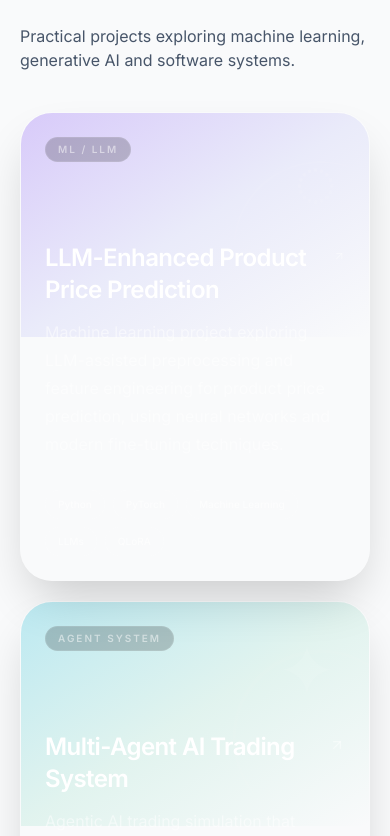
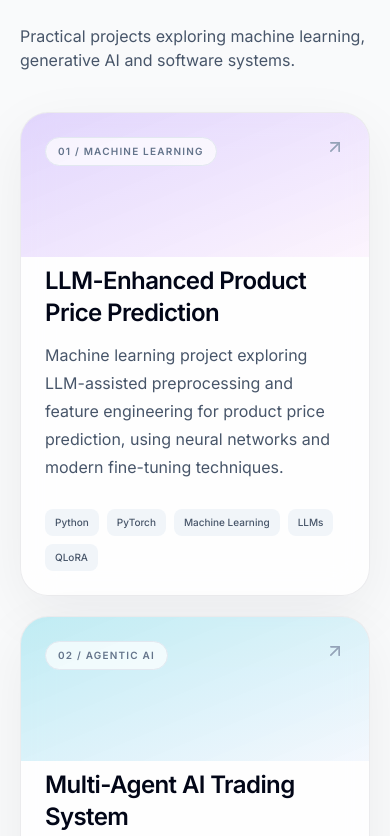
Before and after one commit to J3045/Portfolio-website, a Next.js app: page / in a window 390 px wide. Shown: the part 2048-2884 px from the top of the page. Built offline with nearby package versions, Linux system fonts and the light colour scheme; no server answers.

Commit message:
Modernize portfolio sections for responsive light and dark themes

```diff
--- a/components/project.tsx
+++ b/components/project.tsx
@@ -2,46 +2,7 @@
 import { projectsData } from "@/lib/data";
 import { motion } from "framer-motion";
 import { FiArrowUpRight } from "react-icons/fi";
-
-type ProjectProps = (typeof projectsData)[number] & { index: number };
-
-const visuals = [
-  { icon: "◌", label: "ML / LLM", glow: "from-violet-500/30 via-indigo-500/10 to-transparent" },
-  { icon: "✦", label: "AGENT SYSTEM", glow: "from-cyan-500/25 via-emerald-500/10 to-transparent" },
-  { icon: "▦", label: "DATA / INSIGHTS", glow: "from-blue-500/25 via-violet-500/10 to-transparent" },
-];
-
-export default function Project({ title, description, tags, url, index }: ProjectProps) {
-  const visual = visuals[index % visuals.length];
-  return (
-    <motion.a
-      href={url}
-      target="_blank"
-      rel="noreferrer"
-      initial={{ opacity: 0, y: 30 }}
-      whileInView={{ opacity: 1, y: 0 }}
-      whileHover={{ y: -8 }}
-      viewport={{ once: true }}
-      transition={{ duration: 0.35 }}
-      className="group relative min-h-[430px] overflow-hidden rounded-[2rem] border border-white/10 bg-white/[.035] p-6 shadow-2xl shadow-black/20"
-    >
-      <div className={"absolute inset-x-0 top-0 h-56 bg-gradient-to-br " + visual.glow} />
-      <div className="absolute -right-10 top-12 h-44 w-44 rounded-full border border-white/10 bg-white/[.03] blur-[1px]" />
-      <div className="absolute right-8 top-8 text-7xl font-light text-white/10 transition duration-500 group-hover:scale-110 group-hover:text-white/20">{visual.icon}</div>
-
-      <div className="relative flex h-full flex-col">
-        <div className="mb-20 inline-flex w-fit rounded-full border border-white/10 bg-black/20 px-3 py-1 text-[10px] font-semibold tracking-[0.2em] text-white/50">
-          {visual.label}
-        </div>
-        <div className="mb-3 flex items-start justify-between gap-3">
-          <h3 className="text-2xl font-semibold tracking-tight text-white">{title}</h3>
-          <FiArrowUpRight className="mt-1 text-xl text-white/40 transition group-hover:text-white" />
-        </div>
-        <p className="leading-7 text-white/50">{description}</p>
-        <ul className="mt-auto flex flex-wrap gap-2 pt-8">
-          {tags.map((tag) => <li key={tag} className="rounded-full border border-white/10 bg-white/[.045] px-3 py-1.5 text-[10px] font-medium text-white/60">{tag}</li>)}
-        </ul>
-      </div>
-    </motion.a>
-  );
-}
+type ProjectProps=(typeof projectsData)[number]&{index:number};
+const accents=["from-violet-500/25 to-fuchsia-500/5","from-cyan-500/25 to-blue-500/5","from-orange-400/20 to-rose-500/5"];
+const labels=["01 / MACHINE LEARNING","02 / AGENTIC AI","03 / ANALYTICS"];
+export default function Project({title,description,tags,url,index}:ProjectProps){return <motion.a href={url} target="_blank" rel="noreferrer" initial={{opacity:0,y:20}} whileInView={{opacity:1,y:0}} whileHover={{y:-6}} viewport={{once:true}} className="group surface relative flex min-h-[390px] flex-col overflow-hidden rounded-[1.75rem] p-6 transition"><div className={"absolute inset-x-0 top-0 h-36 bg-gradient-to-br "+accents[index%accents.length]}/><div className="relative flex h-32 items-start justify-between"><span className="rounded-full border border-slate-200 bg-white/70 px-3 py-1.5 text-[10px] font-semibold tracking-[.12em] text-slate-500 dark:border-white/10 dark:bg-black/10 dark:text-white/45">{labels[index%labels.length]}</span><FiArrowUpRight className="text-xl text-slate-400 transition group-hover:-translate-y-1 group-hover:translate-x-1 group-hover:text-violet-600 dark:text-white/40"/></div><div className="relative"><h3 className="text-2xl font-semibold tracking-[-.025em] text-slate-950 dark:text-white">{title}</h3><p className="mt-3 leading-7 text-slate-600 dark:text-white/50">{description}</p></div><div className="relative mt-auto flex flex-wrap gap-2 pt-7">{tags.slice(0,5).map(tag=><span key={tag} className="rounded-lg bg-slate-100 px-2.5 py-1.5 text-[10px] font-medium text-slate-600 dark:bg-white/[.06] dark:text-white/55">{tag}</span>)}</div></motion.a>}
```
